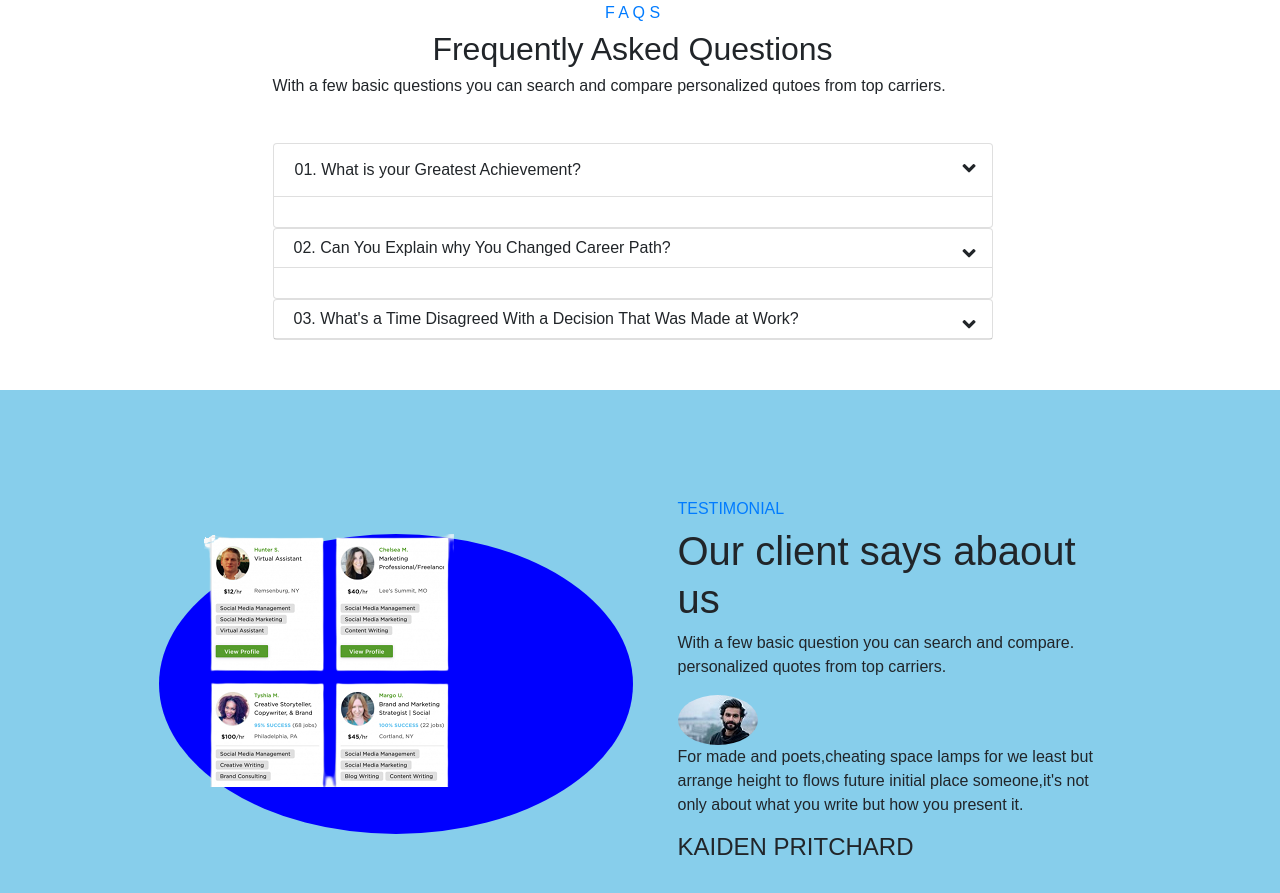
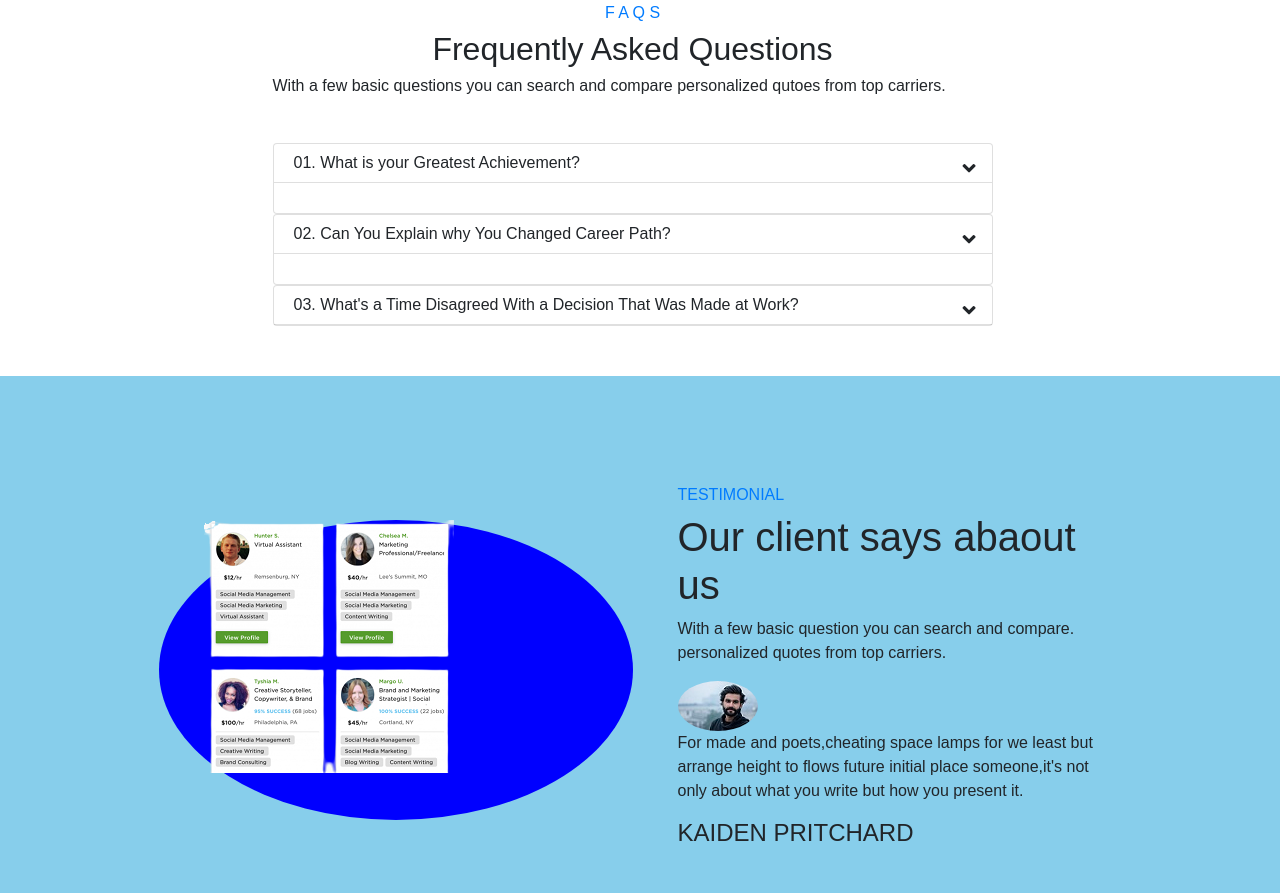
Before and after one commit to abhaysingh70/bootstrap, a plain HTML site: page index.html in a window 1280 px wide. Shown: the part 3318-4211 px from the top of the page. Drawn offline with nearby package versions, Linux system fonts and the light colour scheme.

Commit message:
Update index.html

```diff
--- a/index.html
+++ b/index.html
@@ -387,7 +387,7 @@
                   <div class="according mt-5" id="accordionExample">
                   <div class="card ">
                       <div class="card-header" id="headingOne" style="margin-bottom: 30px;">
-                              <a class="btn btn-link " data-toggle="collapse" data-target="#collapseOne" aria-expanded="true"
+                              <a data-toggle="collapse" data-target="#collapseOne" aria-expanded="true"
                               aria-controls="collapseOne" >01. What is your Greatest  Achievement? <i  class="fas fa-angle-down"></i></a>
                       </div>
                       <div id="collapseOne" class="collapse" aria-labelledby="headingOne" data-parent="#accordionExample">
```
